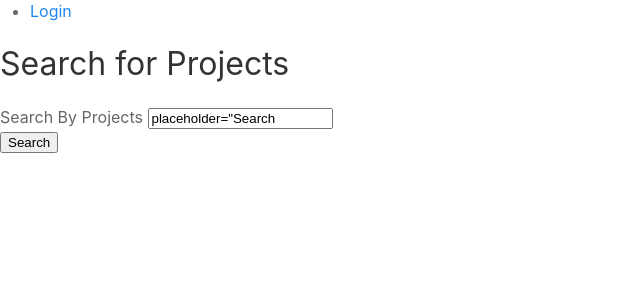
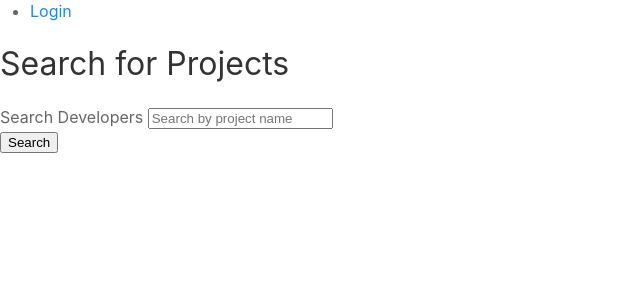
Before and after one commit to unnamedKnight/Django-Complete, a Django app: page / in a window 1280 px wide. Shown: the part 417-717 px from the top of the page, without its empty margins (0-640 px from the left). Run offline with Django 4.2, Linux system fonts and the light colour scheme; data that the repository does not hold is empty; some libraries are stand-ins or nearby versions.

Commit message:
Fix bug in search form

```diff
--- a/src/templates/projects/projects.html
+++ b/src/templates/projects/projects.html
@@ -11,8 +11,8 @@
                 <div class="hero-section__search">
                     <form class="form" action="{% url 'projects' %}" method="get">
                         <div class="form__field">
-                            <label for="formInput#search">Search By Projects</label>
-                            <input class="input input--text" id="formInput#search" type="text" name="search_query" value={{ search_query }} placeholder="Search by Project Title" />
+                            <label for="formInput#search">Search Developers</label>
+                            <input class="input input--text" id="formInput#search" type="text"  placeholder="Search by project name" name="search_query" {% if search_query %}value={{ search_query }}{% endif %} />
                         </div>
                         <input class="btn btn--sub btn--lg" type="submit" value="Search" />
                     </form>
@@ -54,7 +54,6 @@
                 </div>
             </div>
         </section>
-
         {% if page.has_other_pages %}
             <div class="pagination">
                 <ul class="container">
--- a/src/templates/user_profiles/profiles.html
+++ b/src/templates/user_profiles/profiles.html
@@ -13,7 +13,7 @@
                     <form class="form" action="{% url 'profiles' %}" method="get">
                         <div class="form__field">
                             <label for="formInput#search">Search Developers</label>
-                            <input class="input input--text" id="formInput#search" type="text" name="search_query" value={{ search_query }} placeholder="Search by developer name" />
+                            <input class="input input--text" id="formInput#search" type="text"  placeholder="Search by developer name" name="search_query" {% if search_query %}value={{ search_query }}{% endif %} />
                         </div>
                         <input class="btn btn--sub btn--lg" type="submit" value="Search" />
                     </form>
```
